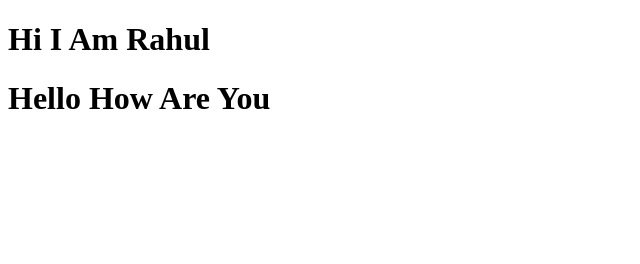
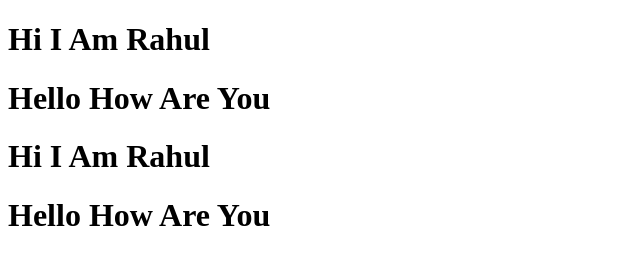
Before and after one commit to rahulshermale/Git_Hub_Practice, a plain HTML site: page Demo1.html in a window 1280 px wide. Shown: the whole page, without its empty margins (0-640 px from the left). Drawn offline with Linux system fonts and the light colour scheme.

Commit message:
Copy To text

```diff
--- a/Demo1.html
+++ b/Demo1.html
@@ -10,6 +10,9 @@
         <h1>Hi I Am Rahul</h1>
 
     <h1>   Hello How Are You</h1>
+      <h1>Hi I Am Rahul</h1>
+
+    <h1>   Hello How Are You</h1>
     </div>
 </body>
 </html>
```
